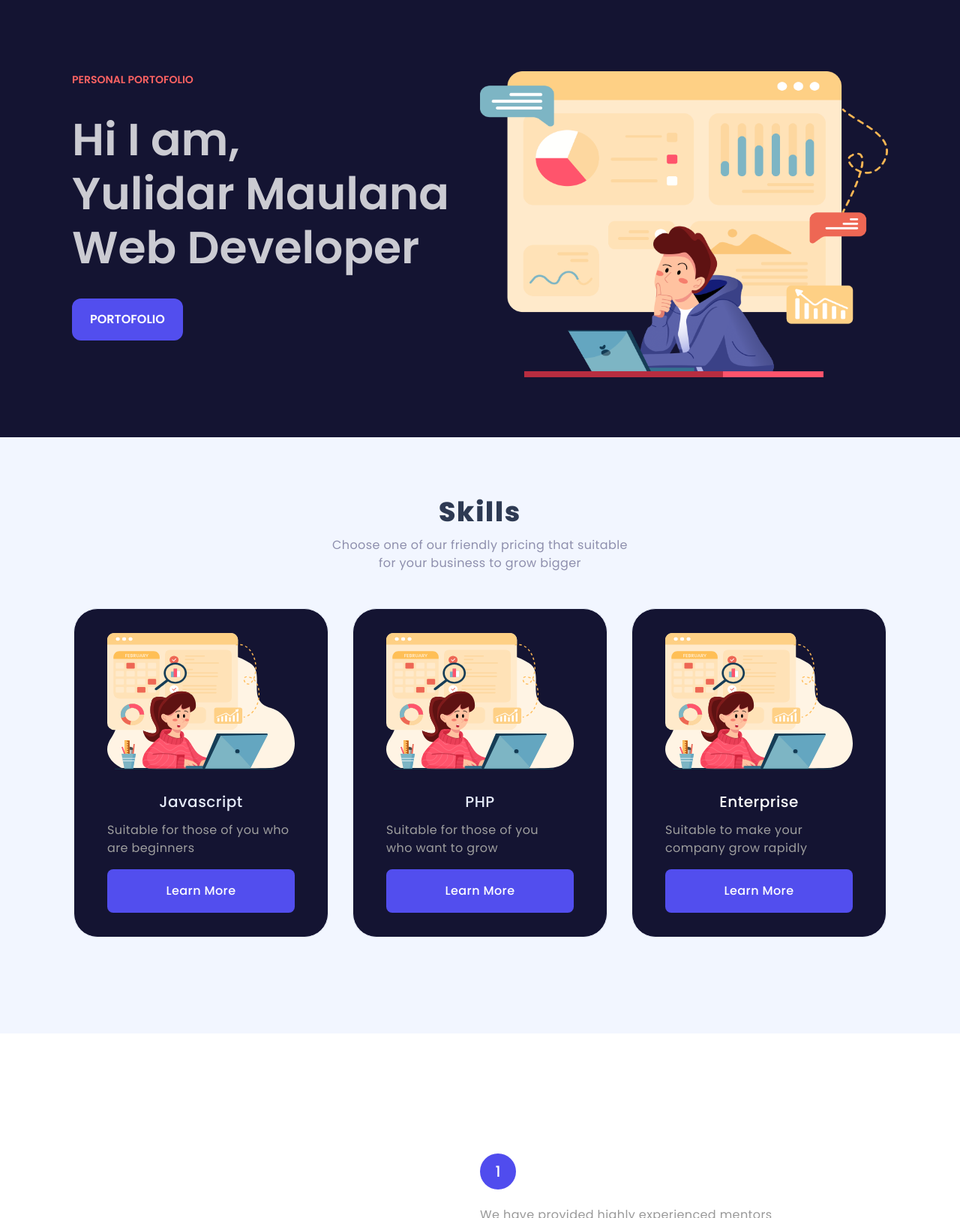
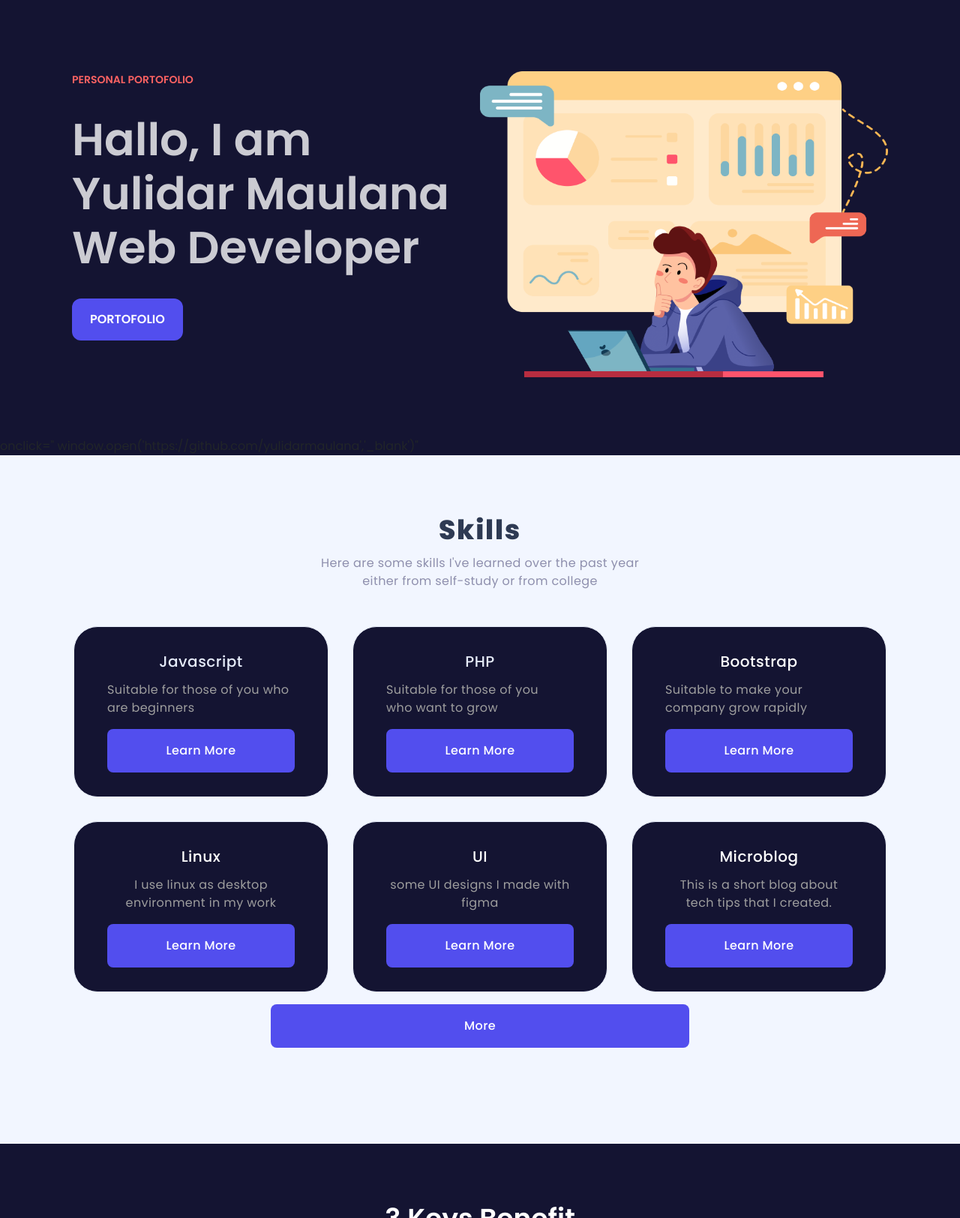
Before and after one commit to yulidarmaulana/yulidarmaulana.github.io, a PHP site: page / in a window 1280 px wide. Shown: the part 349-1973 px from the top of the page at 75% size. Run offline with PHP 8.4, Linux system fonts and the light colour scheme.

Commit message:
Pembaruan pada bagian content skills

```diff
--- a/index.html
+++ b/index.html
@@ -67,7 +67,7 @@
 
           <div class="collapse navbar-collapse" id="navbarTogglerDemo">
             <ul class="navbar-nav me-auto mt-2 mt-lg-0">
-              <li class="nav-item active">
+              <li class="nav-item">
                 <a class="nav-link" href="#">Home</a>
               </li>
               <li class="nav-item">
@@ -88,7 +88,8 @@
             </ul>
             <div class="gap-3">
               <!-- <button class="btn btn-default btn-no-fill">Log In</button> -->
-              <!-- <button class="btn btn-fill text-white border-0">Contact</button> -->
+              <!-- <button class="btn btn-fill text-white border-0">Phone</button> -->
+              <!-- <a href="https://api.whatsapp.com/send?phone=62895610817331"></a> -->
             </div>
           </div>
         </nav>
@@ -98,13 +99,13 @@
             <div class="left-column d-flex flex-lg-grow-1 flex-column align-items-lg-start text-lg-start align-items-center text-center">
               <p class="text-caption">PERSONAL PORTOFOLIO</p>
               <h1 class="title-text-big">
-                Hi I am,<br class="d-lg-block d-none" />
+                Hallo, I am<br class="d-lg-block d-none" />
                 Yulidar Maulana<br class="d-lg-block d-none" />
                 Web Developer
               </h1>
 
               <div class="d-flex flex-sm-row flex-column align-items-center mx-lg-0 mx-auto justify-content-center gap-3">
-                <button class="btn d-inline-flex mb-md-0 btn-try text-white border-0">PORTOFOLIO</button>
+                <button class="btn d-inline-flex mb-md-0 btn-try text-white border-0" onclick=" window.open('https://github.com/yulidarmaulana','_blank')">PORTOFOLIO</button>
                 <!-- <a href="https://drive.google.com/file/d/1LyBN5vVi0dsr9-z7TVUxIA8NQmlm89Bl/view?usp=sharing"></a> -->
                 <!-- <button class="btn btn-outline">
                   <div class="d-flex align-items-center">
@@ -125,6 +126,7 @@
             </div>
           </div>
         </div>
+        onclick=" window.open('https://github.com/yulidarmaulana','_blank')"
       </div>
       <!-- <svg xmlns="http://www.w3.org/2000/svg" viewBox="0 0 1440 280">
         <path
@@ -135,31 +137,33 @@
       </svg> -->
     </section>
 
-    <!-- card secrion -->
+    <!-- card section 1 -->
     <section class="h-100 w-100" style="box-sizing: border-box; background-color: #f2f6ff" id="skill">
       <div class="content-3-7 overflow-hidden container-xxl mx-auto position-relative" style="font-family: 'Poppins', sans-serif">
         <div class="container mx-auto">
           <div class="d-flex flex-column text-center w-100" style="margin-bottom: 1rem">
             <h2 class="title-text">Skills</h2>
             <p class="caption-text mx-auto">
-              Choose one of our friendly pricing that suitable<br />
-              for your business to grow bigger
+              Here are some skills I've learned over the past year<br />
+              either from self-study or from college
             </p>
           </div>
 
           <div class="d-flex flex-wrap">
             <div class="mx-auto card-item position-relative">
               <div class="card-item-outline d-flex flex-column position-relative overflow-hidden h-100">
-                <img src="/images/Group 94.svg" alt="" /> <br />
+                <!-- <img src="/images/Group 94.svg" alt="" /> <br /> -->
                 <h2 class="price-title">Javascript</h2>
                 <p class="price-caption">Suitable for those of you who are beginners</p>
-                <button class="btn btn-fill text-white d-flex justify-content-center align-items-center w-100">Learn More</button>
+                <button class="btn btn-fill text-white d-flex justify-content-center align-items-center w-100" onclick=" window.open('https://www.instagram.com/yulidardesign/','_blank')">
+                  Learn More
+                </button>
               </div>
             </div>
 
             <div class="mx-auto card-item position-relative">
               <div class="card-item-outline d-flex flex-column position-relative overflow-hidden h-100">
-                <img src="/images/Group 94.svg" alt="" /> <br />
+                <!-- <img src="/images/Group 94.svg" alt="" /> <br /> -->
                 <h2 class="price-title">PHP</h2>
                 <p class="price-caption">
                   Suitable for those of you<br />
@@ -171,8 +175,8 @@
 
             <div class="mx-auto card-item position-relative">
               <div class="card-item-outline d-flex flex-column position-relative overflow-hidden h-100">
-                <img src="/images/Group 94.svg"" /> <br />
-                <h2 class="price-title text-white">Enterprise</h2>
+                <!-- <img src="/images/Group 94.svg"" /> <br /> -->
+                <h2 class="price-title text-white">Bootstrap</h2>
                 <p class="price-caption">
                   Suitable to make your<br />
                   company grow rapidly
@@ -181,70 +185,72 @@
               </div>
             </div>
 
+            <div class="mx-auto card-item position-relative">
+              <div class="card-item-outline d-flex flex-column position-relative overflow-hidden h-100">
+                <!-- <img src="/images/Group 94.svg"" /> <br /> -->
+                <h2 class="price-title text-white">Linux</h2>
+                <p class="price-caption text-center">I use linux as desktop environment in my work</p>
+                <button class="btn btn-fill text-white d-flex justify-content-center align-items-center w-100" data-bs-toggle="modal" data-bs-target="#exampleModal">Learn More</button>
+              </div>
+            </div>
+
+            <div class="mx-auto card-item position-relative">
+              <div class="card-item-outline d-flex flex-column position-relative overflow-hidden h-100">
+                <!-- <img src="/images/Group 94.svg"" /> <br /> -->
+                <h2 class="price-title text-white">UI</h2>
+                <p class="price-caption text-center">some UI designs I made with figma</p>
+                <button class="btn btn-fill text-white d-flex justify-content-center align-items-center w-100" onclick=" window.open('https://www.instagram.com/yulidardesign/','_blank')">
+                  Learn More
+                </button>
+              </div>
+            </div>
+
+            <div class="mx-auto card-item position-relative">
+              <div class="card-item-outline d-flex flex-column position-relative overflow-hidden h-100">
+                <!-- <img src="/images/Group 94.svg"" /> <br /> -->
+                <h2 class="price-title text-white">Microblog</h2>
+                <p class="price-caption text-center">This is a short blog about tech tips that I created.</p>
+                <button class="btn btn-fill text-white d-flex justify-content-center align-items-center w-100" onclick=" window.open('https://www.instagram.com/yulidar.pixel/','_blank')">
+                  Learn More
+                </button>
+              </div>
+            </div>
+            <div class="col-12">
+              <p class="text-center">
+                <a class="btn btn-fill text-white justify-content-center align-items-center w-50" href="#" role="button">More</a>
+              </p>
+            </div>
           </div>
         </div>
       </div>
     </section>
-    <!-- end card section -->
+    <!-- end card section 1 -->
 
-    <section class="h-100 w-100" style="box-sizing: border-box; background-color: #ffffff" id="project">
-      <div class="content-3-3 container-xxl mx-auto position-relative" style="font-family: 'Poppins', sans-serif">
-        <div class="d-flex flex-lg-row flex-column align-items-center">
-          <!-- Left Column -->
-          <div class="img-hero text-center justify-content-center d-flex">
-            <img id="hero" class="img-fluid" src="http://api.elements.buildwithangga.com/storage/files/2/assets/Content/Content3/Content-3-1.png" alt="" />
+
+
+
+    <!-- Modal -->
+    <!-- <div class="modal fade" id="exampleModal" tabindex="-1" aria-labelledby="exampleModalLabel" aria-hidden="true">
+      <div class="modal-dialog modal-dialog-centered modal-lg">
+        <div class="modal-content">
+          <div class="modal-header">
+            <h5 class="modal-title">Nama Organisasi</h5>
+            <button type="button" class="btn-close" data-bs-dismiss="modal" aria-label="Close"></button>
           </div>
-
-          <!-- Right Column -->
-          <div class="right-column d-flex flex-column align-items-lg-start align-items-center text-lg-start text-center">
-            <h2 class="title-text text-white">3 Keys Benefit</h2>
-            <ul style="padding: 0; margin: 0">
-              <li class="list-unstyled" style="margin-bottom: 2rem">
-                <h4 class="title-caption text-white d-flex flex-lg-row flex-column align-items-center justify-content-lg-start justify-content-center">
-                  <span class="circle text-white d-flex align-items-center justify-content-center"> 1 </span>
-                  Trusted Mentor
-                </h4>
-                <p class="text-caption">
-                  We have provided highly experienced mentors<br class="d-sm-inline d-none" />
-                  for several years.
-                </p>
-              </li>
-              <li class="list-unstyled" style="margin-bottom: 2rem">
-                <h4 class="title-caption text-white d-flex flex-lg-row flex-column align-items-center justify-content-lg-start justify-content-center">
-                  <span class="circle text-white d-flex align-items-center justify-content-center"> 2 </span>
-                  Access Forever
-                </h4>
-                <p class="text-caption">
-                  Are you busy at work so it's hard to consult? don't<br class="d-sm-inline d-none" />
-                  worry because you can access anytime.
-                </p>
-              </li>
-              <li class="list-unstyled" style="margin-bottom: 4rem">
-                <h4 class="title-caption text-white d-flex flex-lg-row flex-column align-items-center justify-content-lg-start justify-content-center">
-                  <span class="circle text-white d-flex align-items-center justify-content-center"> 3 </span>
-                  Halfpenny
-                </h4>
-                <p class="text-caption">
-                  We provide economical packages for those of you<br class="d-sm-inline d-none" />
-                  who are still in school or workers.
-                </p>
-              </li>
-            </ul>
-            <button class="btn btn-learn text-white">Learn More</button>
+          <div class="modal-body">
+            <div class="md-form mb-6">
+              <input type="email" id="defaultForm-email" class="form-control validate" />
+            </div>
           </div>
+          <p class="text-center">
+            <a class="btn btn-primary justify-content-center align-items-center w-50" href="#" role="button" data-bs-toggle="modal" data-bs-target="#exampleModal">Tambah Organisasi</a>
+          </p>
         </div>
       </div>
-      <!-- <svg xmlns="http://www.w3.org/2000/svg" viewBox="0 0 1440 320">
-        <path
-          fill="#141432"
-          fill-opacity="1"
-          d="M0,192L21.8,165.3C43.6,139,87,85,131,74.7C174.5,64,218,96,262,112C305.5,128,349,128,393,117.3C436.4,107,480,85,524,64C567.3,43,611,21,655,53.3C698.2,85,742,171,785,192C829.1,213,873,171,916,128C960,85,1004,43,1047,37.3C1090.9,32,1135,64,1178,85.3C1221.8,107,1265,117,1309,122.7C1352.7,128,1396,128,1418,128L1440,128L1440,320L1418.2,320C1396.4,320,1353,320,1309,320C1265.5,320,1222,320,1178,320C1134.5,320,1091,320,1047,320C1003.6,320,960,320,916,320C872.7,320,829,320,785,320C741.8,320,698,320,655,320C610.9,320,567,320,524,320C480,320,436,320,393,320C349.1,320,305,320,262,320C218.2,320,175,320,131,320C87.3,320,44,320,22,320L0,320Z"
-        ></path>
-      </svg> -->
-    </section>
+    </div> -->
+    <!-- End Modal -->
 
     <!-- Project -->
-
     <section class="h-100 w-100" style="box-sizing: border-box; background-color: #141432" id="about">
       <div class="content-2-3 container-xxl mx-auto p-0 position-relative" style="font-family: 'Poppins', sans-serif">
         <div class="text-center title-text">
--- a/style.css
+++ b/style.css
@@ -356,87 +356,7 @@
         }
 /* end card */
 
-@import url("https://fonts.googleapis.com/css2?family=Poppins:ital,wght@0,100;0,200;0,300;0,400;0,500;0,600;0,700;0,800;0,900;1,100;1,200;1,300;1,400;1,500;1,600;1,700;1,800;1,900&display=swap");
 
-.content-3-3 .btn:focus,
-.content-3-3 .btn:active {
-  outline: none !important;
-}
-
-.content-3-3 {
-  padding: 5rem 2rem;
-}
-
-.content-3-3 .img-hero {
-  width: 100%;
-  margin-bottom: 3rem;
-}
-
-.content-3-3 .right-column {
-  width: 100%;
-}
-
-.content-3-3 .title-text {
-  font: 600 1.875rem/2.25rem Poppins, sans-serif;
-  margin-bottom: 2.5rem;
-  letter-spacing: -0.025em;
-}
-
-.content-3-3 .title-caption {
-  font: 500 1.5rem/2rem Poppins, sans-serif;
-  margin-bottom: 1.25rem;
-}
-
-.content-3-3 .circle {
-  font: 500 1.25rem/1.75rem Poppins, sans-serif;
-  height: 3rem;
-  width: 3rem;
-  margin-bottom: 1.25rem;
-  border-radius: 9999px;
-  background-color: #504cee;
-}
-
-.content-3-3 .text-caption {
-  font: 400 1rem/1.75rem Poppins, sans-serif;
-  letter-spacing: 0.025em;
-  color: #999999;
-}
-
-.content-3-3 .btn-learn {
-  font: 600 1rem/1.5rem Poppins, sans-serif;
-  padding: 1rem 2.5rem;
-  background-color: #504cee;
-  transition: 0.3s;
-  letter-spacing: 0.025em;
-  border-radius: 0.75rem;
-}
-
-.content-3-3 .btn-learn:hover {
-  background-color: #7370ff;
-  transition: 0.3s;
-}
-
-@media (min-width: 768px) {
-  .content-3-3 .title-text {
-    font: 600 2.25rem/2.5rem Poppins, sans-serif;
-  }
-}
-
-@media (min-width: 992px) {
-  .content-3-3 .img-hero {
-    width: 50%;
-    margin-bottom: 0;
-  }
-
-  .content-3-3 .right-column {
-    width: 50%;
-  }
-
-  .content-3-3 .circle {
-    margin-right: 1.25rem;
-    margin-bottom: 0;
-  }
-}
 
 /* About */
 @import url("https://fonts.googleapis.com/css2?family=Poppins:ital,wght@0,100;0,200;0,300;0,400;0,500;0,600;0,700;0,800;0,900;1,100;1,200;1,300;1,400;1,500;1,600;1,700;1,800;1,900&display=swap");
```
